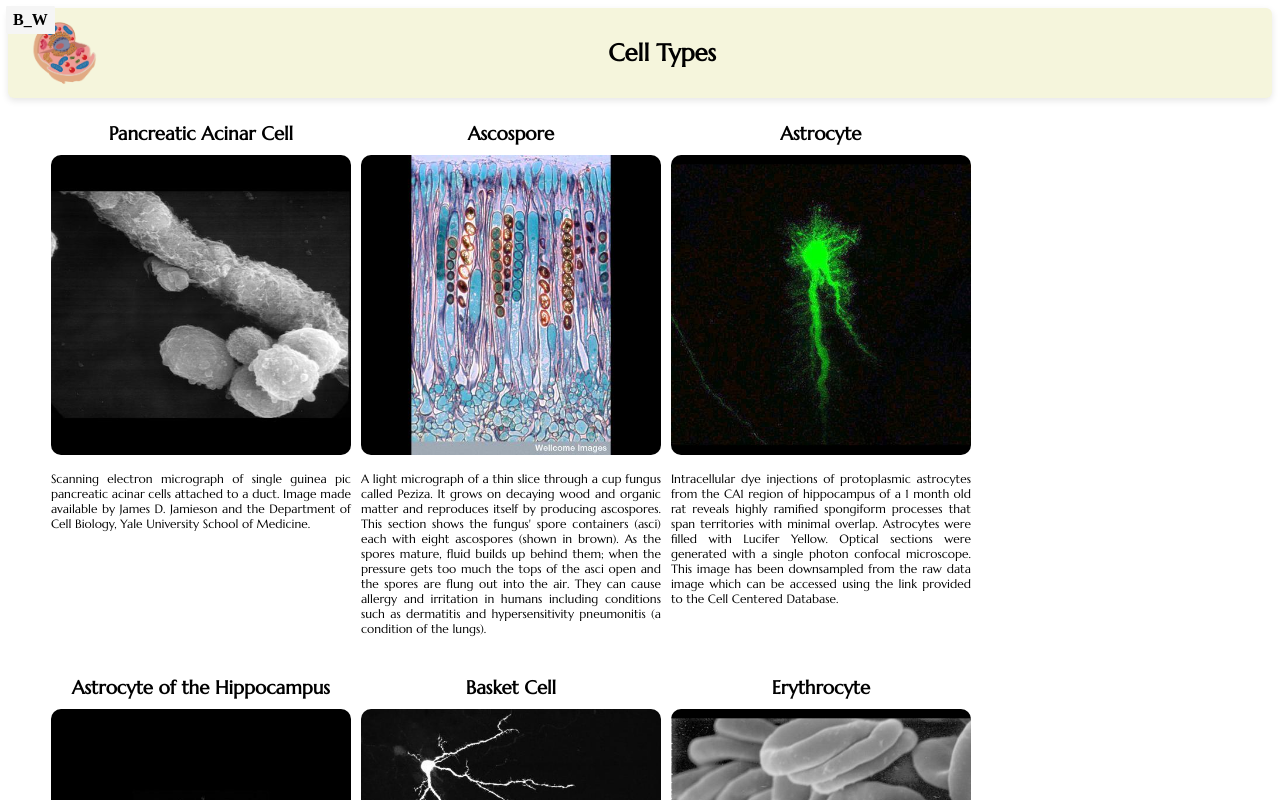
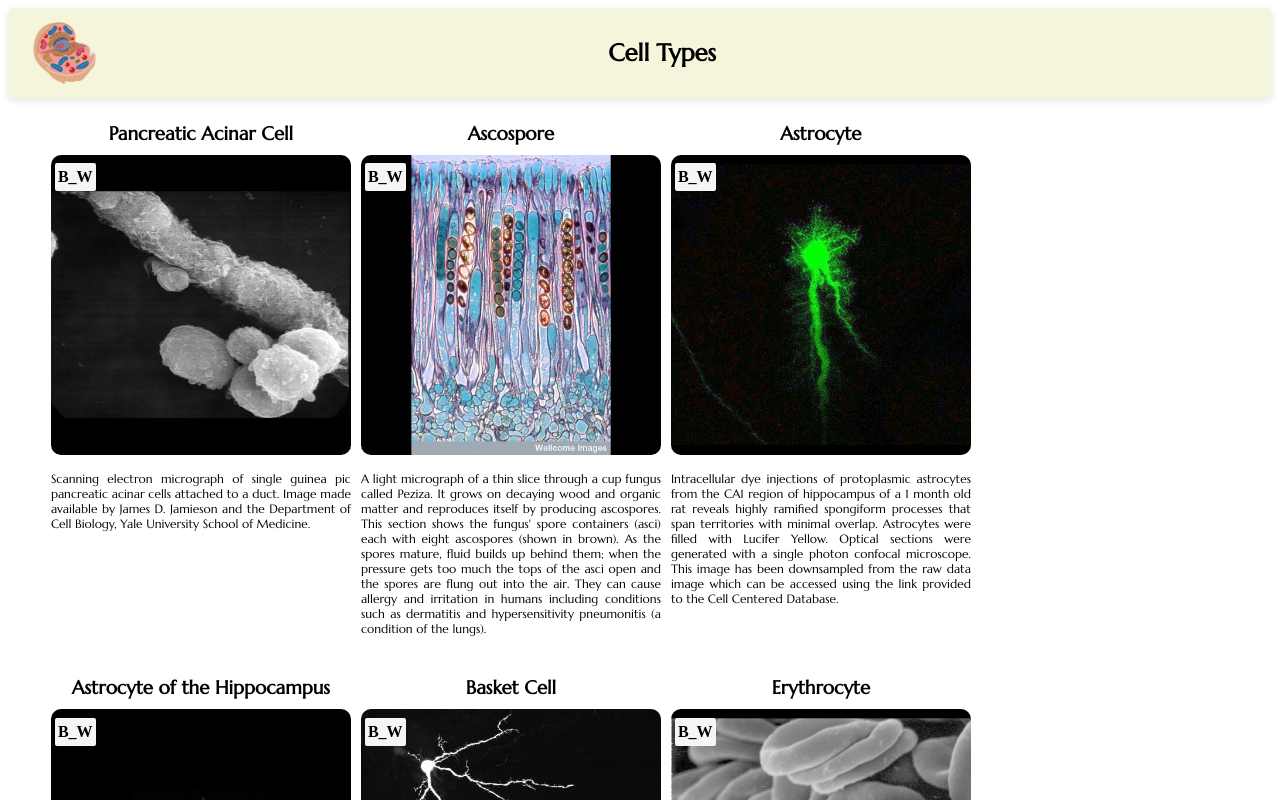
Before and after one commit to jsgith/ReactTraining, a React (Create React App) app in the folder cell_types/: page / in a window 1280 px wide. Shown: the top 800 px of the page. Built offline with nearby package versions, Linux system fonts and the light colour scheme.

Commit message:
Fixed badge

```diff
--- a/cell_types/src/components/Cell.js
+++ b/cell_types/src/components/Cell.js
@@ -3,8 +3,8 @@ import React from 'react'
 export default function Cell(props) {
      return (
         <div className='cell'>
+            <h3 className='cell--name'>{props.cellName}</h3>
             <div className='cell--badge'>B_W</div>
-            <h3 className='cell--name'>{props.cellName}</h3>
             <img  src={`../../images/${props.img}`} className='cell--img' alt='Cell'/>
             <p className='cell--description'>{props.description}</p>
         </div>
--- a/cell_types/src/index.css
+++ b/cell_types/src/index.css
@@ -19,6 +19,7 @@
 .cell {
   width: 300px;
   margin: 5px;
+  position: relative;
 }
 
 .cells-list {
@@ -45,10 +46,10 @@
 
 .cell--badge {
   position: absolute;
-  top: 6px;
-  left: 6px;
+  top: 60px;
+  left: 4px;
   background-color: whitesmoke;
-  padding: 5px 7px;
+  padding: 5px 3px;
   border-radius: 2px;
   font-weight: bold;
 }
```
